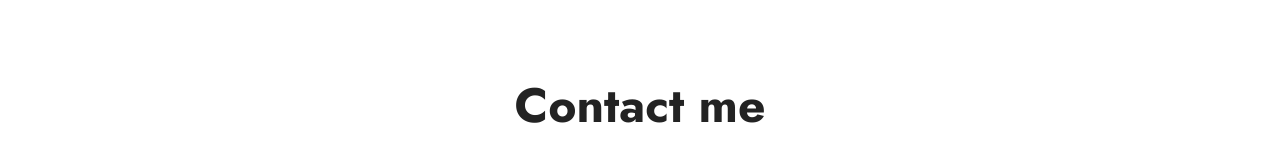
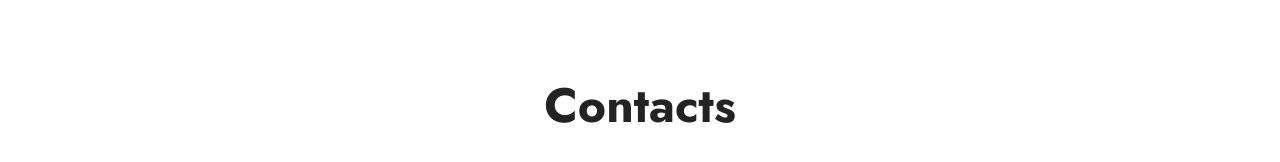
Before and after one commit to MagicTeaMC/maoyue.me, a plain HTML site: page contact/index.html in a window 1280 px wide. Shown: the top 162 px of the page. Drawn offline with Linux system fonts and the light colour scheme; files whose address does not match are found by name.

Commit message:
Update index.html

```diff
--- a/contact/index.html
+++ b/contact/index.html
@@ -14,7 +14,7 @@
   <meta name="description" content="contact me">
 
 
-  <title>maoyue.me | contact me</title>
+  <title>maoyue.me | contact</title>
   <link rel="stylesheet" href="assets/web/assets/mobirise-icons2/mobirise2.css">
   <link rel="stylesheet" href="assets/bootstrap/css/bootstrap.min.css">
   <link rel="stylesheet" href="assets/bootstrap/css/bootstrap-grid.min.css">
@@ -40,7 +40,7 @@
     <div class="container">
         <div class="mbr-section-head">
             <h3 class="mbr-section-title mbr-fonts-style align-center mb-0 display-2">
-                <strong>Contact me</strong></h3>
+                <strong>Contacts</strong></h3>
 
         </div>
         <div class="row justify-content-center mt-4">
```
